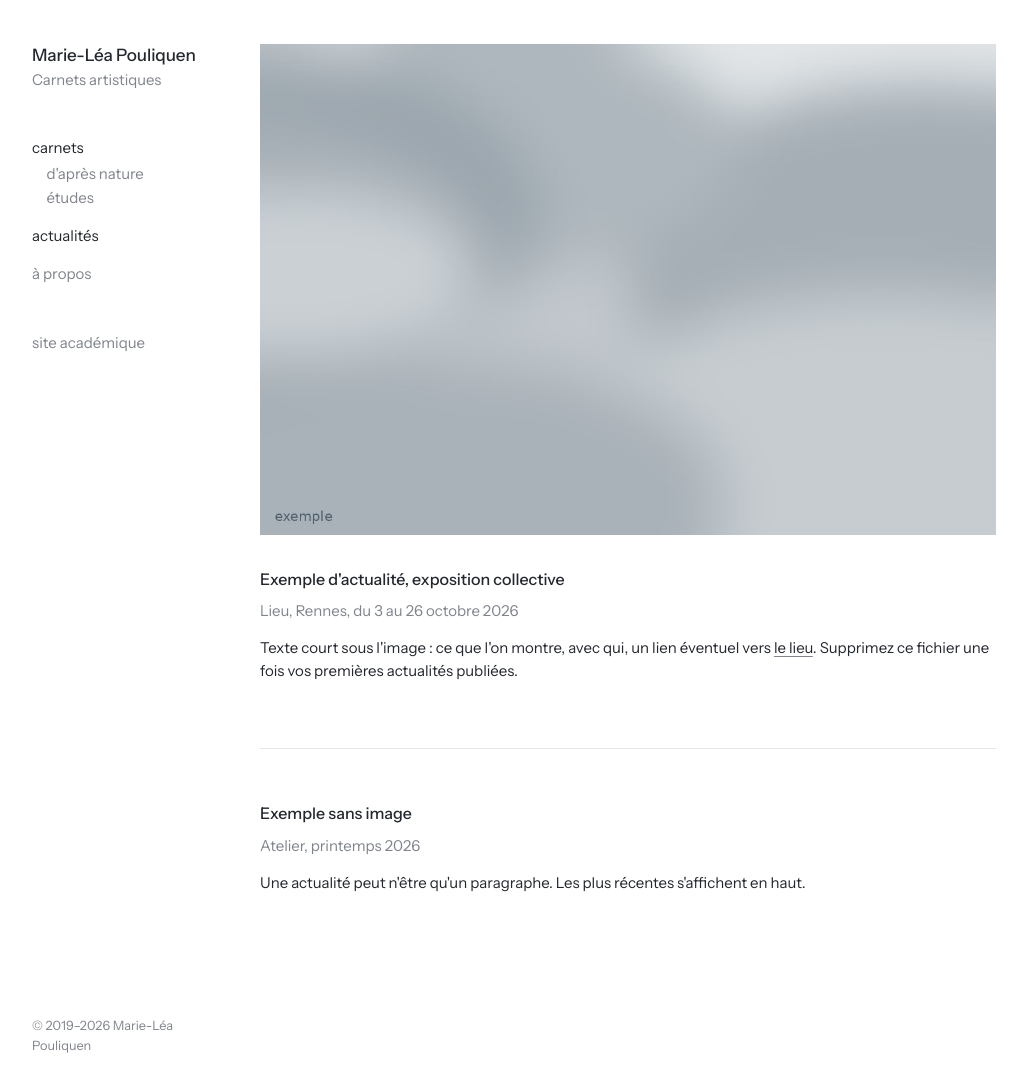
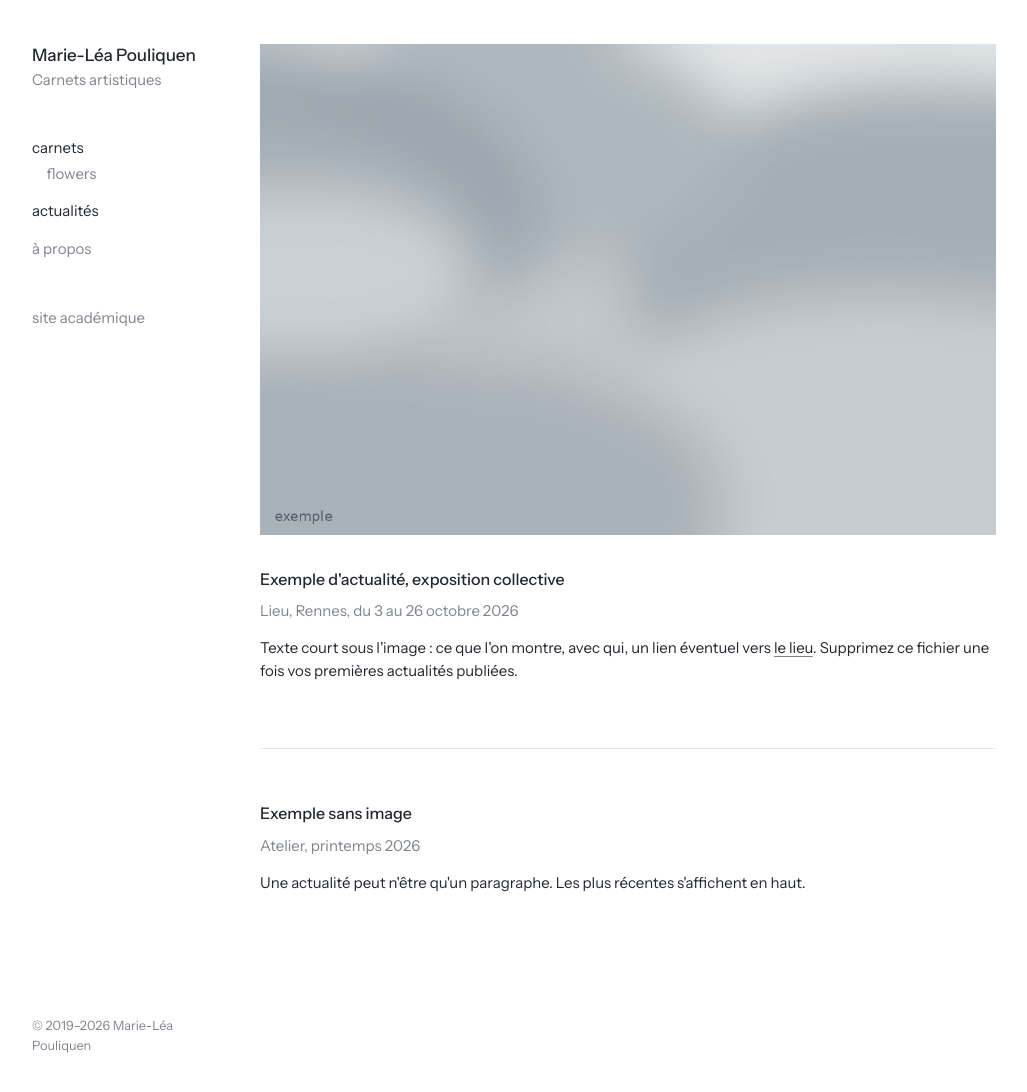
Before and after one commit to marieleapouliquen/arty, a Jekyll site: the page built from index.md, in a window 1280 px wide and 1108 px high. Shown: the top 1092 px of the window, without its empty margins (12-1039 px from the left). Built offline with Jekyll 4.4.1, drawn with Linux system fonts in a browser that asks for light colours.

Commit message:
Update navigation with new flowers item
Removed old navigation items and added a new item for flowers.

```diff
--- a/_data/navigation.yml
+++ b/_data/navigation.yml
@@ -5,10 +5,8 @@
 
 - group: carnets
   items:
-    - title: d'après nature
-      url: /d-apres-nature/
-    - title: études
-      url: /etudes/
+    - title: flowers
+      url: /flowers/
 
 - title: actualités
   url: /
```
